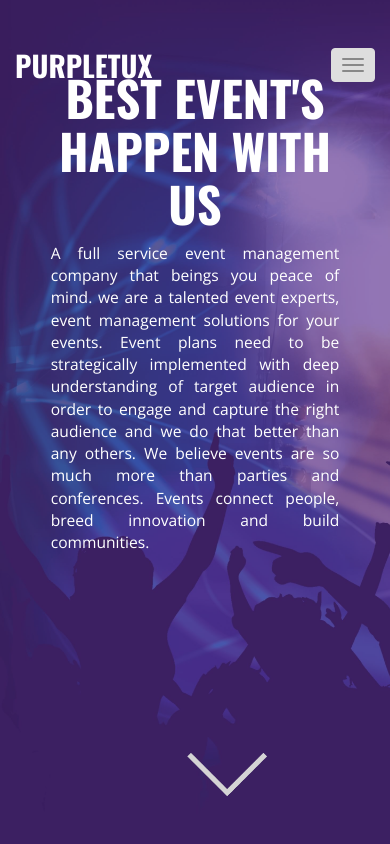
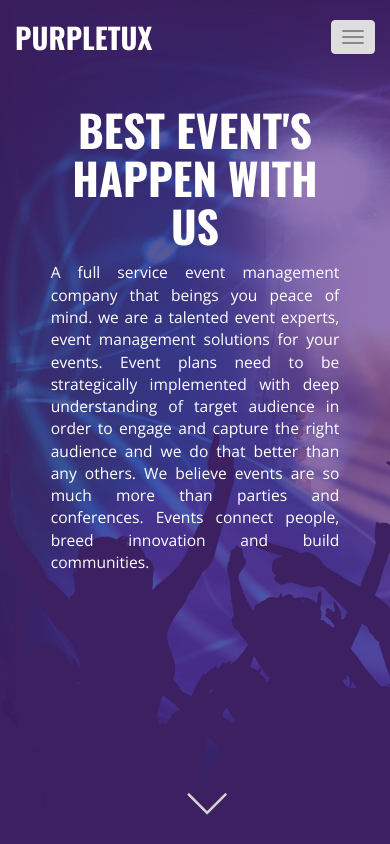
Before and after one commit to madsid/purpletux, a website: page app/index.html in a window 390 px wide. Shown: the top 844 px of the page. Drawn offline with nearby package versions, Linux system fonts and the light colour scheme; files that its build step writes are made by us from their sources.

Commit message:
Responsive Changes!!

```diff
--- a/app/scripts/main.js
+++ b/app/scripts/main.js
@@ -55,7 +55,7 @@ $(document).ready(function () {
             $('.navbar-purpletux').css({ "background-color": '#8d189f', 'padding-top': '3px', 'opacity': '0.94' });
         }
         if ($(window).scrollTop() < 5) {
-            $('.navbar-purpletux').css({ "background-color": 'transparent', 'padding-top': '40px', 'opacity': '1' });
+            $('.navbar-purpletux').css({ "background-color": 'transparent', 'padding-top': '3%', 'opacity': '1' });
         }
         if ($(window).scrollTop() > (events - 150) && (events + $('#events').height() -200) > $(window).scrollTop()  ) {
             $('.fa-icons').css({ 'opacity': '1' });
--- a/app/styles/main.css
+++ b/app/styles/main.css
@@ -26,10 +26,11 @@
         /*background-color:#8d189f;*/
         background-color:transparent;
         color:#FFF;
-        min-height:55px;
+
         padding:0;
         margin-bottom:0px;
         border-radius:0px;
+        padding-top: 0;
         border:none;
         font-size:120%;
         position:fixed;
@@ -84,7 +85,7 @@
     }
 
     #home .purpletux-home {
-        padding:13% 13% 0 13%;
+        padding:22% 13% 0 13%;
         margin:0 auto;
     }
 
@@ -104,8 +105,8 @@
 
     #down-icon img{
         position:absolute;
-        height:80px;
-        width:80px;
+        height:40px;
+        width:40px;
         left:48%;
         bottom:10px;
         transition:all ease-in-out 0.7s;
@@ -114,7 +115,7 @@
 
     .purpletux-head {
         text-align:center;
-        font-size:310%;
+        font-size:280%;
         font-weight:700;
         text-transform:uppercase;
         margin-bottom:4%;
@@ -299,6 +300,20 @@
         font-size:160%;
     }
 
+    #down-icon img{
+        height:80px;
+        width:80px;
+    }
+
+     .purpletux-head {
+        font-size:310%;
+    }
+
+    #home .purpletux-home {
+        padding:13% 13% 0 13%;
+        margin:0 auto;
+    }
+
     .navbar-default .navbar-brand {
         padding-top:20px;
     }
```
